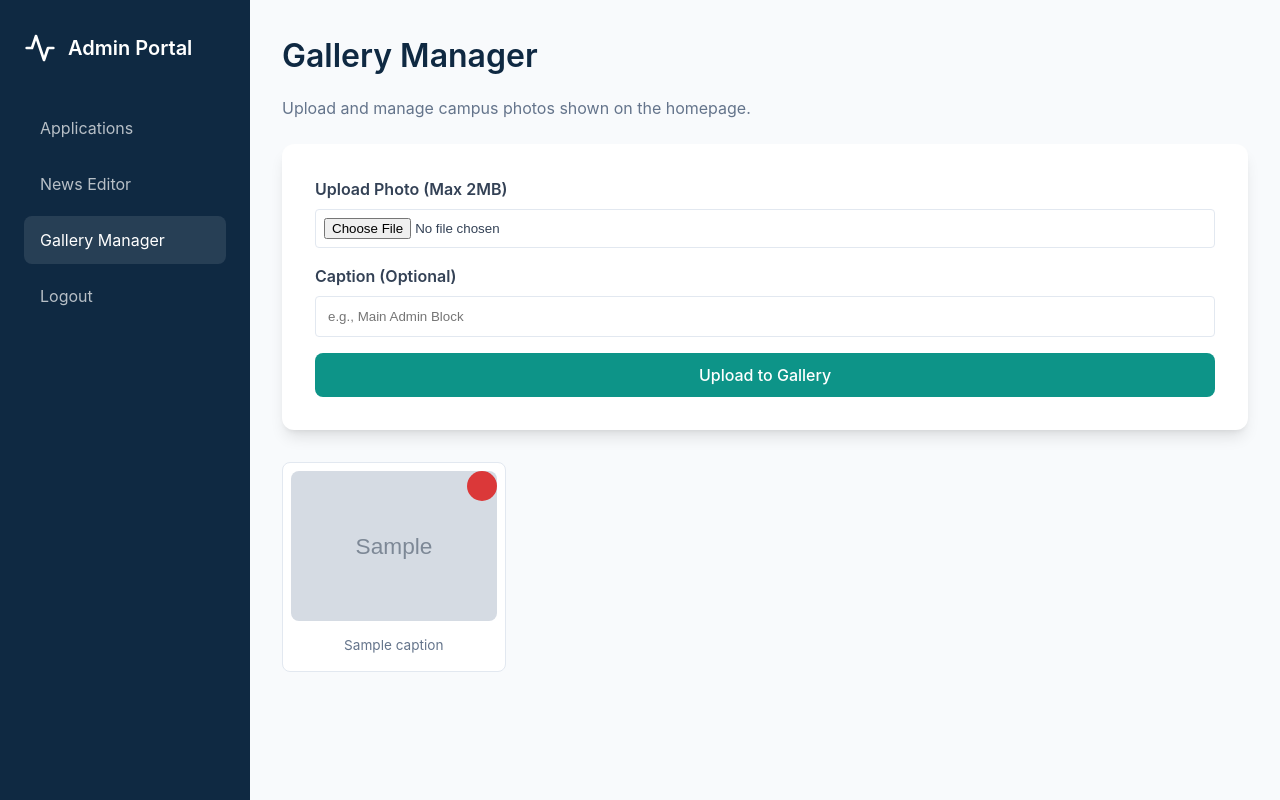
After one commit to Danny26y/prestige-school, a FastAPI app: template templates/admin_gallery.html in a window 1280 px wide. The commit adds this page. Run offline with FastAPI, Linux system fonts and the light colour scheme; the template is opened without the code that fills it: most values are stand-ins (such as "Sample title", 1, 10 or a date in 2020); grey boxes marked "Sample" are stand-in pictures; some libraries are stand-ins or nearby versions.

Commit message:
feat: add Admin Gallery Manager and dynamic homepage gallery
- Created `GalleryImage` SQLAlchemy model to store gallery images and captions.
- Added `/admin/gallery` backend routes in `main.py` for uploading to Cloudinary, viewing, and deleting gallery images.
- Built `admin_gallery.html` UI for the admin to manage campus photos.
- Updated admin navigation sidebar in `admin.html` and `admin_news.html` to include the new Gallery Manager link.
- Refactored `index.html` to populate the "Our Campus & Facilities" section dynamically from the `GalleryImage` database records instead of hardcoded static images.
- Updated backend to throw an error if `.env` secrets (`SECRET_KEY` and `ADMIN_PASSWORD`) are not found rather than defaulting.

Co-authored-by: Danny26y <209828753+Danny26y@users.noreply.github.com>

```diff
--- a/create_admin.py
+++ b/create_admin.py
@@ -13,7 +13,9 @@ def create_initial_admin():
         print("Admin already exists.")
         return
 
-    admin_password = os.getenv("ADMIN_PASSWORD", "AdminPassword2026")
+    admin_password = os.getenv("ADMIN_PASSWORD")
+    if not admin_password:
+        raise ValueError("ADMIN_PASSWORD environment variable not set")
     hashed = bcrypt.hashpw(admin_password.encode('utf-8'), bcrypt.gensalt()).decode('utf-8')
     admin = models.User(
         email="admin@prestigesoh.com.ng",
--- a/main.py
+++ b/main.py
@@ -46,7 +46,9 @@ models.Base.metadata.create_all(bind=engine)
 
 # --- DEPENDENCIES (SESSION MANAGEMENT) ---
 
-SECRET_KEY = os.getenv("SECRET_KEY", "fallback")
+SECRET_KEY = os.getenv("SECRET_KEY")
+if not SECRET_KEY:
+    raise ValueError("SECRET_KEY environment variable not set")
 ALGORITHM = "HS256"
 
 def get_current_user_from_cookie(request: Request, db: Session = Depends(get_db)):
@@ -89,11 +91,15 @@ async def home(request: Request, db: Session = Depends(get_db)):
     # Fetch departments
     departments = db.query(models.Department).all()
 
+    # Fetch gallery images
+    gallery_images = db.query(models.GalleryImage).order_by(models.GalleryImage.created_at.desc()).all()
+
     return templates.TemplateResponse("index.html", {
         "request": request,
         "news": news_list,
         "latest_news": latest_news,
-        "departments": departments
+        "departments": departments,
+        "gallery_images": gallery_images
     })
 
 @app.get("/news", response_class=HTMLResponse)
@@ -565,3 +571,63 @@ async def initialize_payment(request: Request, db: Session = Depends(get_db), cu
 
     # In a real scenario, you'd call Paystack API here and get an authorization URL.
     return {"status": "success", "reference": reference, "amount": fee}
+@app.get("/admin/gallery", response_class=HTMLResponse)
+async def get_admin_gallery(request: Request, db: Session = Depends(get_db), admin: models.User = Depends(require_admin)):
+    images = db.query(models.GalleryImage).order_by(models.GalleryImage.created_at.desc()).all()
+    return templates.TemplateResponse("admin_gallery.html", {
+        "request": request,
+        "gallery_images": images
+    })
+
+@app.post("/admin/gallery/add")
+async def add_gallery_image(
+    caption: str = Form(""),
+    image: UploadFile = File(...),
+    db: Session = Depends(get_db),
+    admin: models.User = Depends(require_admin)
+):
+    ALLOWED_TYPES = ["image/jpeg", "image/png", "image/webp"]
+    if image.content_type not in ALLOWED_TYPES:
+        raise HTTPException(status_code=400, detail="Invalid image format. Allowed: JPEG, PNG, WEBP.")
+
+    try:
+        upload_result = cloudinary.uploader.upload(
+            image.file,
+            folder="prestige_gallery",
+            resource_type="image"
+        )
+
+        new_img = models.GalleryImage(
+            imageUrl=upload_result.get('secure_url'),
+            caption=caption
+        )
+        db.add(new_img)
+        db.commit()
+        return {"status": "success"}
+    except Exception as e:
+        print(f"Cloudinary upload error: {e}")
+        raise HTTPException(status_code=500, detail="Upload failed.")
+
+@app.post("/admin/gallery/delete/{image_id}")
+async def delete_gallery_image(
+    image_id: str,
+    db: Session = Depends(get_db),
+    admin: models.User = Depends(require_admin)
+):
+    img = db.query(models.GalleryImage).filter(models.GalleryImage.id == image_id).first()
+    if not img:
+        return RedirectResponse(url="/admin/gallery", status_code=303)
+
+    try:
+        # Extract public_id from secure_url (assuming standard cloudinary url format)
+        url_parts = img.imageUrl.split('/')
+        file_with_ext = url_parts[-1]
+        public_id = "prestige_gallery/" + file_with_ext.split('.')[0]
+
+        cloudinary.uploader.destroy(public_id, resource_type="image")
+    except Exception as e:
+        print(f"Cloudinary cleanup error: {e}")
+
+    db.delete(img)
+    db.commit()
+    return RedirectResponse(url="/admin/gallery", status_code=303)
--- a/templates/admin.html
+++ b/templates/admin.html
@@ -78,6 +78,7 @@
             <ul class="nav-links">
                 <li><a href="/admin" class="nav-link active">Applications</a></li>
                 <li><a href="/admin/news" class="nav-link">News Editor</a></li>
+                <li><a href="/admin/gallery" class="nav-link">Gallery Manager</a></li>
                 <li><a href="/logout" class="nav-link">Logout</a></li>
             </ul>
         </aside>
--- /dev/null
+++ b/templates/admin_gallery.html
@@ -0,0 +1,137 @@
+<!DOCTYPE html>
+<html lang="en">
+<head>
+    <meta charset="UTF-8">
+    <meta name="viewport" content="width=device-width, initial-scale=1.0">
+    <title>Gallery Manager - Prestige School Admin</title>
+    <link rel="stylesheet" href="{{ url_for('static', path='/css/style.css') }}">
+    <script src="https://code.iconify.design/iconify-icon/1.0.7/iconify-icon.min.js"></script>
+    <style>
+        .gallery-preview-img {
+            width: 100%;
+            height: 150px;
+            object-fit: cover;
+            border-radius: 8px;
+        }
+        .gallery-grid {
+            display: grid;
+            grid-template-columns: repeat(auto-fill, minmax(200px, 1fr));
+            gap: 1.5rem;
+            margin-top: 2rem;
+        }
+        .gallery-item {
+            background: white;
+            padding: 0.5rem;
+            border-radius: 8px;
+            border: 1px solid var(--border-color);
+            position: relative;
+        }
+        .delete-btn {
+            position: absolute;
+            top: 0.5rem;
+            right: 0.5rem;
+            background: rgba(220, 38, 38, 0.9);
+            color: white;
+            border: none;
+            border-radius: 50%;
+            width: 30px;
+            height: 30px;
+            display: flex;
+            align-items: center;
+            justify-content: center;
+            cursor: pointer;
+        }
+        .delete-btn:hover {
+            background: rgba(185, 28, 28, 1);
+        }
+    </style>
+</head>
+<body>
+    <div class="dashboard-layout">
+        <aside class="sidebar">
+            <div class="sidebar-logo">
+                <img src="{{ url_for('static', path='/img/logo.svg') }}" alt="Logo" width="32" height="32" style="filter: brightness(0) invert(1);">
+                <h2>Admin Portal</h2>
+            </div>
+            <ul class="nav-links">
+                <li><a href="/admin" class="nav-link">Applications</a></li>
+                <li><a href="/admin/news" class="nav-link">News Editor</a></li>
+                <li><a href="/admin/gallery" class="nav-link active">Gallery Manager</a></li>
+                <li><a href="/logout" class="nav-link">Logout</a></li>
+            </ul>
+        </aside>
+
+        <main class="dashboard-content">
+            <header class="mb-6">
+                <h1>Gallery Manager</h1>
+                <p style="color: var(--text-light);">Upload and manage campus photos shown on the homepage.</p>
+            </header>
+
+            <div class="card">
+                <form id="galleryForm" enctype="multipart/form-data">
+                    <div style="display: grid; gap: 1rem; margin-bottom: 1rem;">
+                        <div>
+                            <label style="display:block; margin-bottom: 0.5rem; font-weight: 600;">Upload Photo (Max 2MB)</label>
+                            <input type="file" name="image" id="image" accept="image/jpeg,image/png,image/webp" required style="width:100%; padding: 0.5rem; border: 1px solid var(--border-color); border-radius: 4px;">
+                        </div>
+                        <div>
+                            <label style="display:block; margin-bottom: 0.5rem; font-weight: 600;">Caption (Optional)</label>
+                            <input type="text" name="caption" id="caption" placeholder="e.g., Main Admin Block" style="width:100%; padding: 0.75rem; border: 1px solid var(--border-color); border-radius: 4px;">
+                        </div>
+                    </div>
+                    <button type="submit" class="btn btn-primary" id="submitBtn">Upload to Gallery</button>
+                </form>
+            </div>
+
+            <div class="gallery-grid">
+                {% for img in gallery_images %}
+                <div class="gallery-item">
+                    <img src="{{ img.imageUrl }}" alt="Gallery Image" class="gallery-preview-img">
+                    <p style="margin: 0.5rem 0; font-size: 0.85rem; color: var(--text-light); text-align: center;">{{ img.caption or 'No caption' }}</p>
+                    <form action="/admin/gallery/delete/{{ img.id }}" method="POST" onsubmit="return confirm('Delete this image?');">
+                        <button type="submit" class="delete-btn" title="Delete">
+                            <iconify-icon icon="mdi:delete"></iconify-icon>
+                        </button>
+                    </form>
+                </div>
+                {% else %}
+                <div style="grid-column: 1/-1; text-align: center; padding: 3rem;">
+                    <p style="color: var(--text-light);">No images in the gallery yet.</p>
+                </div>
+                {% endfor %}
+            </div>
+        </main>
+    </div>
+
+    <script src="{{ url_for('static', path='/js/app.js') }}"></script>
+    <script>
+        document.getElementById('galleryForm').addEventListener('submit', async (e) => {
+            e.preventDefault();
+            const btn = document.getElementById('submitBtn');
+            const originalText = btn.innerHTML;
+            btn.innerHTML = 'Uploading...';
+            btn.disabled = true;
+
+            const formData = new FormData(e.target);
+            try {
+                const res = await fetch('/admin/gallery/add', {
+                    method: 'POST',
+                    body: formData
+                });
+
+                if (res.ok) {
+                    window.location.reload();
+                } else {
+                    const error = await res.json();
+                    alert(error.detail || 'Upload failed');
+                }
+            } catch (err) {
+                alert('Network error during upload');
+            } finally {
+                btn.innerHTML = originalText;
+                btn.disabled = false;
+            }
+        });
+    </script>
+</body>
+</html>
--- a/templates/admin_news.html
+++ b/templates/admin_news.html
@@ -25,7 +25,8 @@
             <ul class="nav-links">
                 <li><a href="/admin" class="nav-link">Applications</a></li>
                 <li><a href="/admin/news" class="nav-link active">News Editor</a></li>
-                <li><a href="/login" class="nav-link">Logout</a></li>
+                <li><a href="/admin/gallery" class="nav-link">Gallery Manager</a></li>
+                <li><a href="/logout" class="nav-link">Logout</a></li>
             </ul>
         </aside>
 
```
Also changed, not shown: models.py (+7 -0 lines), templates/index.html (+7 -25 lines), test.db (deleted).
